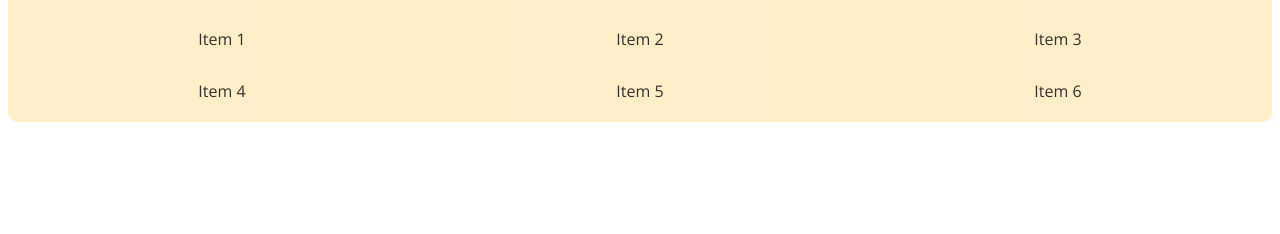
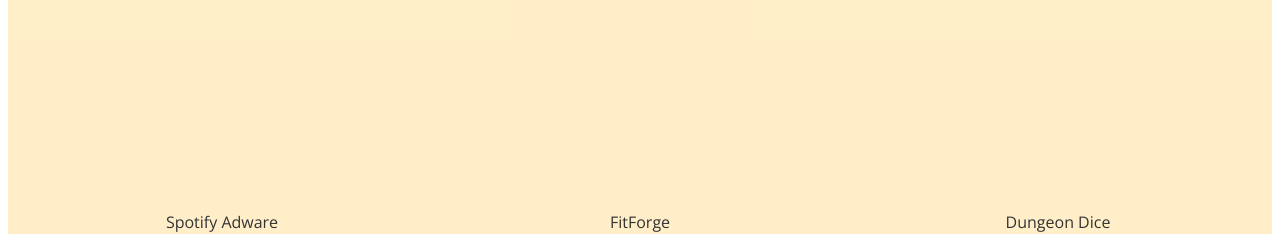
Before and after one commit to alexweber7373/portfolio, a plain HTML site: page index.html in a window 1280 px wide. Shown: the part 724-958 px from the top of the page. Before the commit the page ends 854 px from the top, so only its background shows below. Drawn offline with nearby package versions, Linux system fonts and the light colour scheme; a web font is replaced by a local one.

Commit message:
misc progress

```diff
--- a/index.html
+++ b/index.html
@@ -44,13 +44,10 @@
   <!-- Projects -->
   <div class="projects">
     <h1>Projects</h1>
-    <div class="grid">
-      <div class="item">Item 1</div>
-      <div class="item">Item 2</div>
-      <div class="item">Item 3</div>
-      <div class="item">Item 4</div>
-      <div class="item">Item 5</div>
-      <div class="item">Item 6</div>
+    <div class="grid-container">
+      <div class="grid-item">Spotify Adware</div>
+      <div class="grid-item">FitForge</div>
+      <div class="grid-item">Dungeon Dice</div>
     </div>
   </div>
 </html>
--- a/style.css
+++ b/style.css
@@ -48,14 +48,18 @@
   border-radius: 10px;
 }
 
-.grid {
+.grid-container {
   display: grid;
   grid-template-columns: repeat(3, 1fr);
   grid-template-rows: repeat(2, 1fr);
   gap: 10px;
 }
 
-.item {
+.grid-item {
+  aspect-ratio: 1;
+  display: flex;
+  justify-content: center;
+  align-items: center;
   padding: 10px;
   text-align: center;
 }
```
